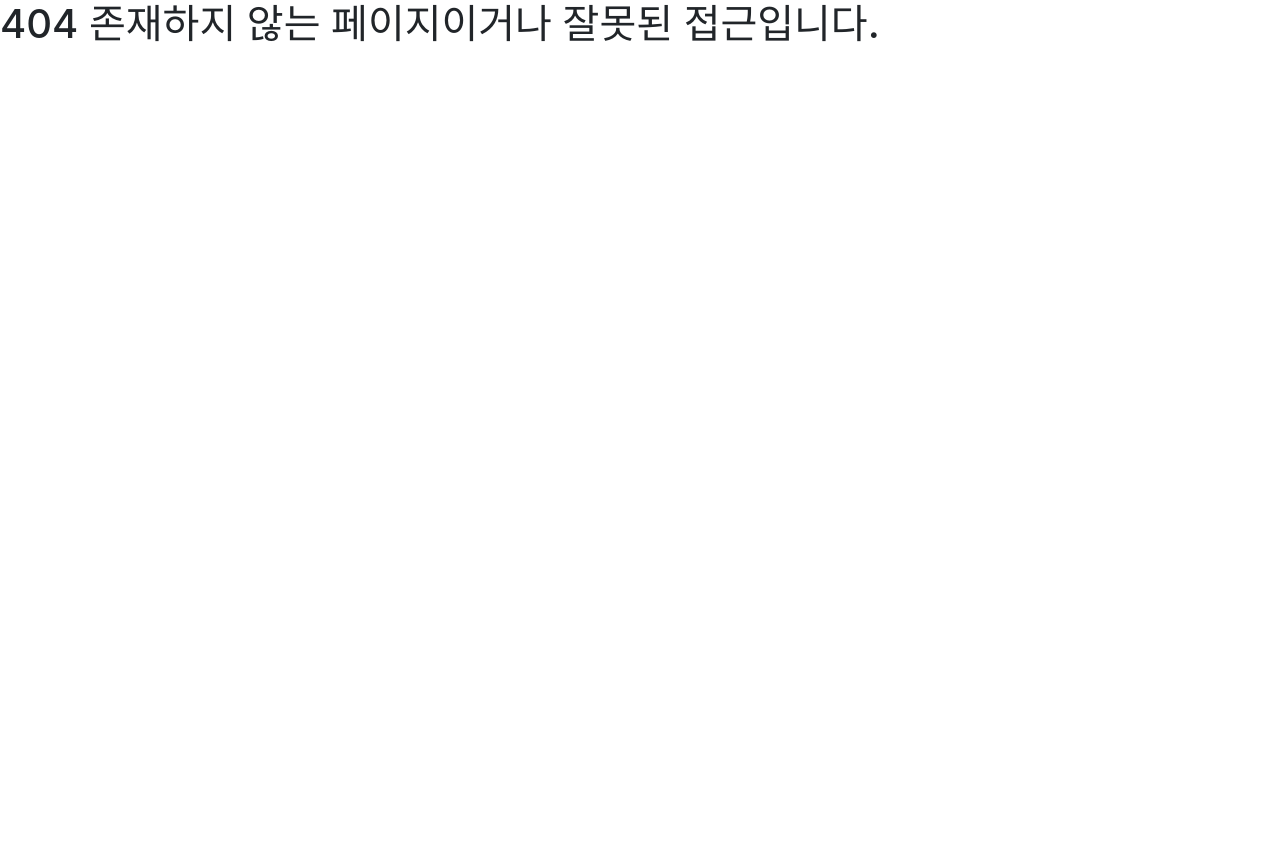
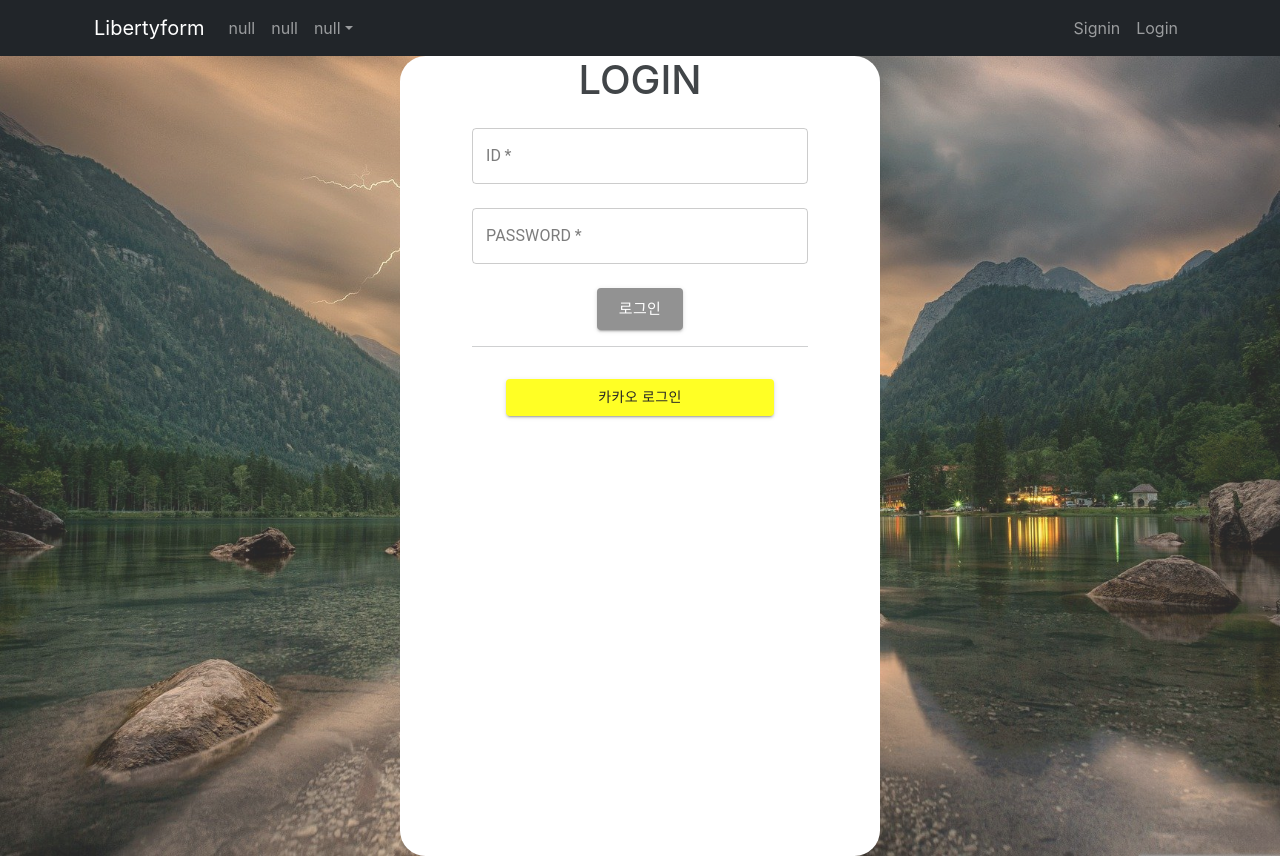
Before and after one commit to Gachon-Kakao-Enterprise-Group-7/libertyForm-WEB, a React (Create React App) app: page /login in a window 1280 px wide. Before the commit this address had no page. Before the commit the page ends 800 px from the top, so only its background shows below. Built offline with nearby package versions, Linux system fonts and the light colour scheme.

Commit message:
[TN7-126] [DESIGN] 로그인 화면 제작

```diff
--- a/src/App.js
+++ b/src/App.js
@@ -2,6 +2,7 @@ import React, { useEffect } from 'react';
 import Main from './components/Main';
 import Navs from './components/Navs';
 import Notfound from './components/Notfound';
+import Login from './components/Login';
 
 //redux를 사용해 상태관리
 import { createStore } from 'redux'
@@ -73,6 +74,7 @@ function App() {
         <Routes>
           <Route path="/" element={<><Navs /><Main /></>}></Route>
           <Route path="/signin" element={<><Navs /><Signin /></>}></Route>
+          <Route path="/login" element={<><Navs /><Login /></>}></Route>
           <Route path="*" element={<Notfound />}></Route>
         </Routes>
       </BrowserRouter>
--- /dev/null
+++ b/src/components/Login.js
@@ -0,0 +1,116 @@
+import React, { useEffect, useState } from 'react';
+
+import background from "../img/background.jpg"
+import styled from 'styled-components'; // styled components 사용 -> CSS in Js
+
+import TextField from '@mui/material/TextField';
+import Box from '@mui/material/Box';
+import Button from '@mui/material/Button';
+import { useDispatch, useSelector } from 'react-redux';
+
+
+const Backgrounddiv = styled.div` // styled components를 사용하여 div를 만듬
+    background-image: url(${background});
+    margin:0px;
+    width:100vw;
+    height:100vh;
+    background-position: 50%;
+    background-size: cover;
+    background-repeat: no-repeat;
+    opacity: 0.85;
+`
+
+const Signindiv = styled.div`
+    text-align: center;
+    align-items: center;
+    margin: auto;
+    background-color: white;
+    width: 30em;
+    height: 50em;
+    border-radius: 2vw;
+`
+
+
+function Login() {
+
+    const dispatch = useDispatch()
+
+    const [inputs, setInputs] = useState({
+        id: '',
+        password: '',
+    })
+
+    const { id, password,  } = inputs // 구조분해할당
+
+    const onChange = (e) => {
+        const { name, value } = e.target
+        setInputs({
+            ...inputs,
+            [name]: value
+        })
+    }
+
+
+    const onLogin = () => {
+        dispatch({ type: 'LOGIN', data: inputs })
+        setInputs({
+            id: '',
+            password: '',
+        })
+        alert("로그인완료!")
+    }
+
+    return (
+        <Backgrounddiv>
+            <Signindiv>
+                <h1>LOGIN</h1>
+                <Box
+                    sx={{
+                        width: 500,
+                        maxWidth: '70%',
+                        margin: 'auto',
+                        background: 'white' //작업할때 배경 범위 보고싶으면 색변경 하면됨
+                    }}
+                >
+                    <TextField //id부분
+                        fullWidth
+                        label="ID"
+                        id="fullWidth"
+                        required
+                        margin="normal"
+                        onChange={onChange}
+                        name="id"
+                        value={id}
+                    />
+                    <TextField //password 부분
+                        fullWidth
+                        label="PASSWORD"
+                        id="fullWidth"
+                        required
+                        margin="normal"
+                        type="password"
+                        onChange={onChange}
+                        name="password"
+                        value={password}
+                    />
+                    <Button //등록버튼
+                        className='mt-3'
+                        variant="contained"
+                        size="large"
+                        style={{ backgroundColor: 'gray' }}
+                        onClick={onLogin} >로그인
+                    </Button>
+                    <hr />
+                    <Button //카카오 소셜 로그인
+                        className='mt-3'
+                        variant="contained"
+                        style={{ backgroundColor: 'yellow', width:'80%', color:'black' }}
+                         >카카오 로그인
+                    </Button>
+                </Box>
+            </Signindiv>
+        </Backgrounddiv>
+    );
+}
+
+export default Login;
```
